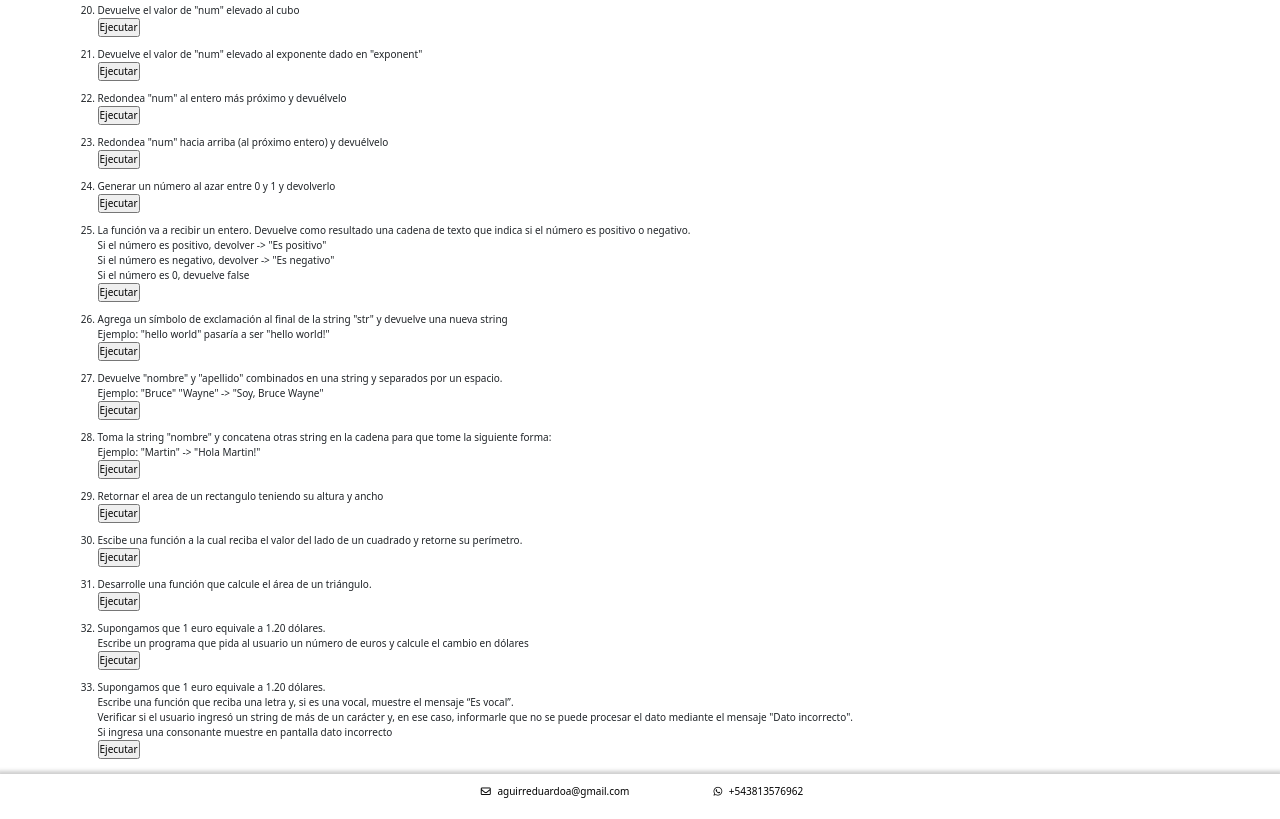
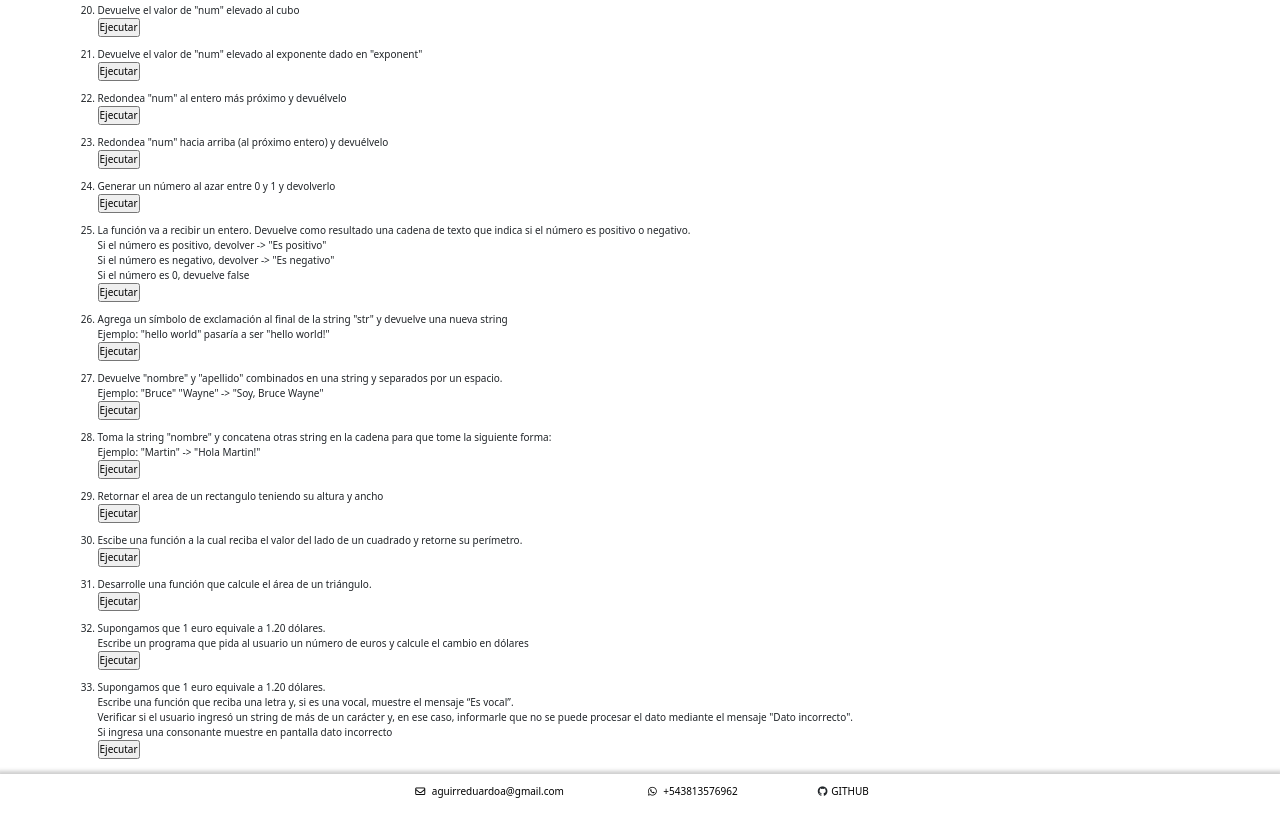
Before and after one commit to aguirreduardo/cac_react, a plain HTML site: page ejerciciosJS1.html in a window 1280 px wide. Shown: the part 1109-1928 px from the top of the page. Drawn offline with nearby package versions, Linux system fonts and the light colour scheme; a web font is replaced by a local one.

Commit message:
Primer repo TP ejerciciosJS

```diff
--- a/ejerciciosJS1.html
+++ b/ejerciciosJS1.html
@@ -214,6 +214,8 @@
         <div><a class="fa-brands fa-whatsapp"" href="https:/wa.me/+5493813025955"></a>
             <a href="https:/wa.me/+5493813025955"> +543813576962</a>
         </div>
+        <div><i class="fa-brands fa-github"></i><a href="https://github.com/aguirreduardo/cac_react.git">GITHUB</a>
+        </div>
     </footer>
 
     <script src="https://cdn.jsdelivr.net/npm/bootstrap@5.1.3/dist/js/bootstrap.bundle.min.js" integrity="sha384-ka7Sk0Gln4gmtz2MlQnikT1wXgYsOg+OMhuP+IlRH9sENBO0LRn5q+8nbTov4+1p" crossorigin="anonymous"></script>
```
